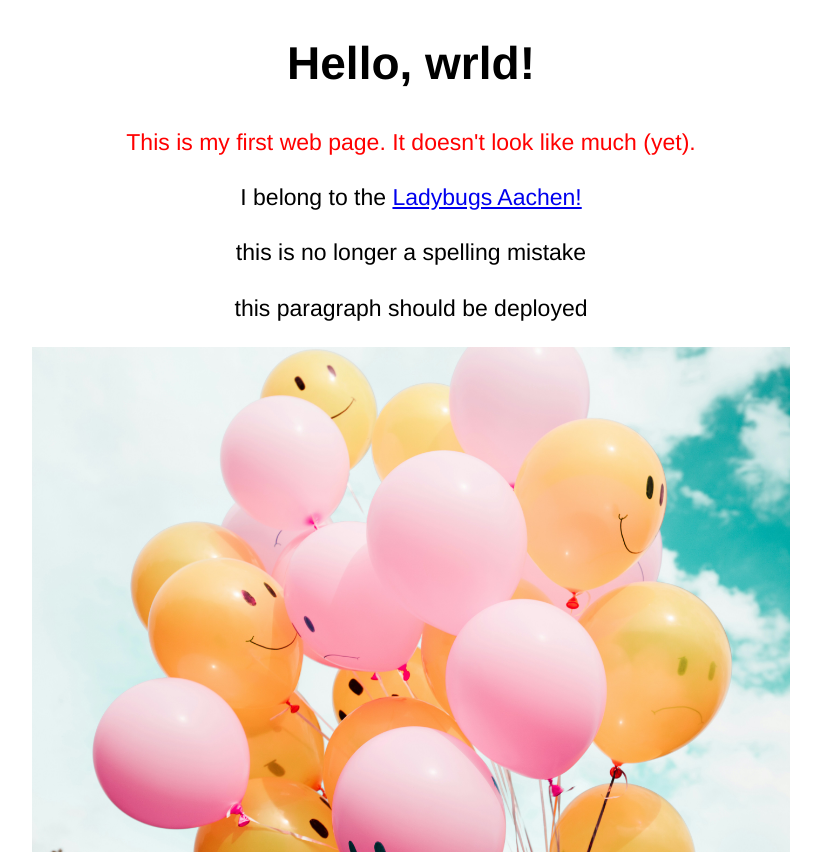
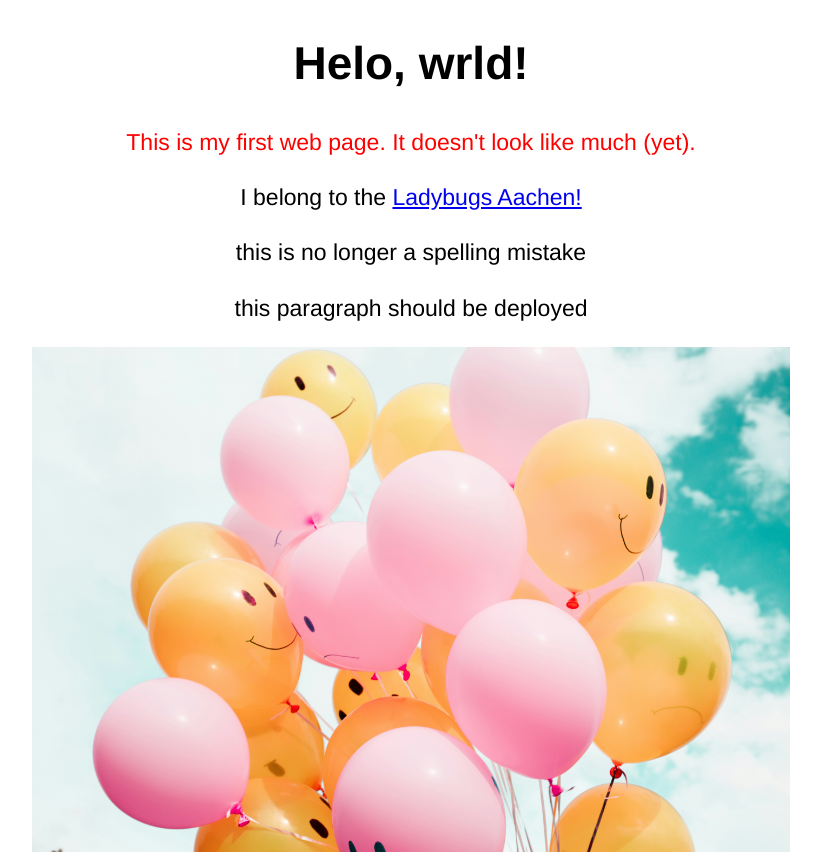
Before and after one commit to OleaBlossom/test-static-site-for-ci-cd, a plain HTML site: page index.html in a window 1280 px wide. Shown: the whole page, without its empty margins (229-1050 px from the left). Drawn offline with Linux system fonts and the light colour scheme.

Commit message:
another typo

```diff
--- a/index.html
+++ b/index.html
@@ -9,7 +9,7 @@
 </head>
 
 <body>
-    <h1>Hello, wrld!</h1>
+    <h1>Helo, wrld!</h1>
     <p class="special">This is my first web page. It doesn't look like much (yet).</p>
     <p>I belong to the <a href="https://ladybugs-aachen.de/">Ladybugs Aachen!</a></p>
     <p>this is no longer a spelling mistake</p>
```
